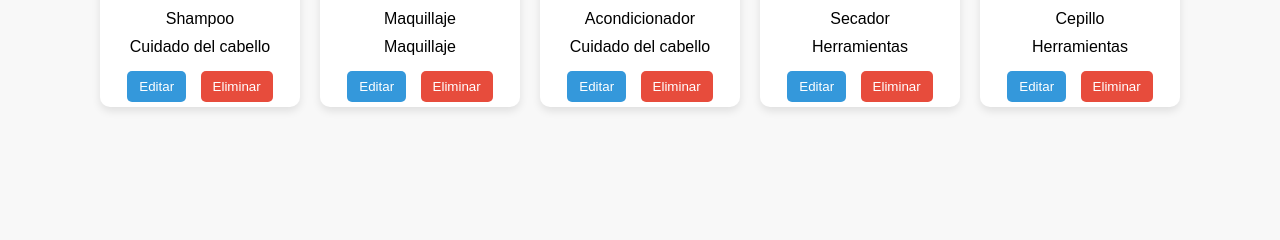
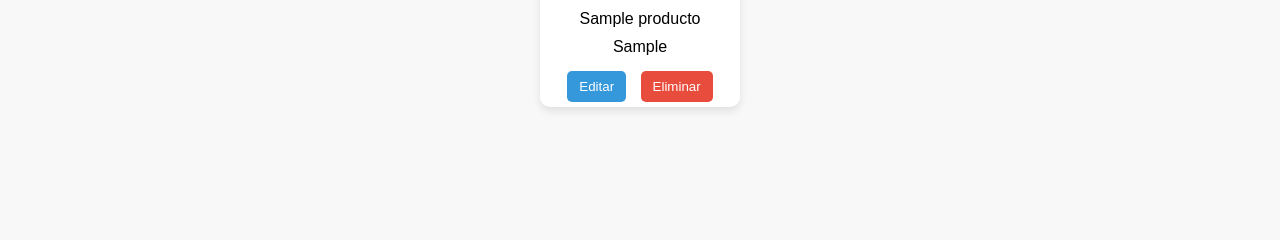
Before and after one commit to josejimenez20/PrograIII-CII, a Flask app: page /productos in a window 1280 px wide. Shown: the part 187-427 px from the top of the page. Run offline with Flask 3, Linux system fonts and the light colour scheme; tables that the repository leaves empty hold one stand-in row (values such as "Sample post"); some libraries are stand-ins or nearby versions.

Commit message:
CRUD funcionando al 100%

```diff
--- a/app.py
+++ b/app.py
@@ -27,8 +27,6 @@ class Producto(db.Model):
     nombre = db.Column(db.String(100), nullable=False)
     categoria = db.Column(db.String(100), nullable=False)
 
-    def __repr__(self):
-        return f'<Producto {self.nombre}>'
 
 # Ruta para la página principal
 @app.route('/')
--- a/templates/productos.html
+++ b/templates/productos.html
@@ -92,40 +92,32 @@
   </style>
 </head>
 <body>
-  <!-- Encabezado -->
   <header>
     <h1>Productos</h1>
   </header>
 
-  <!-- Barra de búsqueda -->
   <div class="search-bar">
     <label for="search">Buscar productos:</label>
     <input type="text" id="search" placeholder="Buscar..." oninput="filterProducts()">
   </div>
 
-  <!-- Botón de agregar producto -->
   <div style="text-align: center; margin-bottom: 20px;">
     <button class="add-btn" onclick="addProduct()">Agregar Producto</button>
   </div>
 
-  <!-- Carrusel de productos -->
-  <div class="carousel" id="product-carousel">
-    <!-- Productos renderizados dinámicamente -->
-  </div>
+  <div class="carousel" id="product-carousel"></div>
 
-  <!-- Scripts -->
   <script src="https://cdn.jsdelivr.net/npm/alertifyjs@1.13.1/build/alertify.min.js"></script>
   <script>
-    // Productos iniciales
-    const products = [
-      { id: 1, name: 'Shampoo', category: 'Cuidado del cabello' },
-      { id: 2, name: 'Maquillaje', category: 'Maquillaje' },
-      { id: 3, name: 'Acondicionador', category: 'Cuidado del cabello' },
-      { id: 4, name: 'Secador', category: 'Herramientas' },
-      { id: 5, name: 'Cepillo', category: 'Herramientas' }
-    ];
+    const products = [];
 
-    // Renderizar productos
+    window.onload = async () => {
+      const response = await fetch('/get_products');
+      const data = await response.json();
+      products.push(...data.products);
+      renderProducts();
+    };
+
     const renderProducts = (filteredProducts = products) => {
       const carousel = document.getElementById('product-carousel');
       carousel.innerHTML = '';
@@ -140,12 +132,11 @@
           <button class="edit-btn" onclick="editProduct(${product.id})">Editar</button>
           <button class="delete-btn" onclick="confirmDelete(${product.id})">Eliminar</button>
         `;
-        slide.style.display = 'block'; // Mostrar productos renderizados
+        slide.style.display = 'block';
         carousel.appendChild(slide);
       });
     };
 
-    // Filtrar productos por nombre o categoría
     const filterProducts = () => {
       const searchValue = document.getElementById('search').value.toLowerCase();
       const filteredProducts = products.filter(product =>
@@ -155,17 +146,22 @@
       renderProducts(filteredProducts);
     };
 
-    // Confirmar eliminación
-    const confirmDelete = (productId) => {
+    const confirmDelete = async (id) => {
       alertify.confirm(
         'Confirmar Eliminación',
         '¿Estás seguro de que deseas eliminar este producto?',
-        () => {
-          const index = products.findIndex(p => p.id === productId);
+        async () => {
+          const response = await fetch(`/delete_product/${id}`, { method: 'DELETE' });
+          const result = await response.json();
+          if (response.ok) {
+            const index = products.findIndex(p => p.id === id);
             if (index !== -1) {
               products.splice(index, 1);
-            filterProducts(); // Aplicar búsqueda al eliminar
+              filterProducts();
               alertify.success('Producto eliminado con éxito');
+            }
+          } else {
+            alertify.error(result.message);
           }
         },
         () => {
@@ -174,43 +170,53 @@
       );
     };
 
-    // Agregar producto
-    const addProduct = () => {
+    const addProduct = async () => {
       const name = prompt('Introduce el nombre del producto:');
       const category = prompt('Introduce la categoría del producto:');
       if (name && category) {
-        const newProduct = {
-          id: products.length + 1,
-          name,
-          category
-        };
-        products.push(newProduct);
-        filterProducts(); // Aplicar búsqueda después de agregar
-        alertify.success('Producto agregado con éxito');
+        const response = await fetch('/add_product', {
+          method: 'POST',
+          headers: { 'Content-Type': 'application/json' },
+          body: JSON.stringify({ name, category }),
+        });
+        const result = await response.json();
+        if (response.ok) {
+          products.push({ id: result.id, name, category });
+          filterProducts();
+          alertify.success('Producto agregado exitosamente');
+        } else {
+          alertify.error(result.message);
+        }
       } else {
         alertify.error('El nombre y la categoría son obligatorios');
       }
     };
 
-    // Editar producto
-    const editProduct = (productId) => {
-      const product = products.find(p => p.id === productId);
+    const editProduct = async (id) => {
+      const newName = prompt('Nuevo nombre del producto:');
+      const newCategory = prompt('Nueva categoría del producto:');
+      if (newName && newCategory) {
+        const response = await fetch(`/edit_product/${id}`, {
+          method: 'PUT',
+          headers: { 'Content-Type': 'application/json' },
+          body: JSON.stringify({ name: newName, category: newCategory }),
+        });
+        const result = await response.json();
+        if (response.ok) {
+          const product = products.find(p => p.id === id);
           if (product) {
-        const newName = prompt('Nuevo nombre del producto:', product.name);
-        const newCategory = prompt('Nueva categoría del producto:', product.category);
-        if (newName && newCategory) {
             product.name = newName;
             product.category = newCategory;
-          filterProducts(); // Aplicar búsqueda después de editar
-          alertify.success('Producto modificado con éxito');
+            filterProducts();
+            alertify.success('Producto editado exitosamente');
+          }
+        } else {
+          alertify.error(result.message);
+        }
       } else {
         alertify.error('Ambos campos son obligatorios');
       }
-      }
     };
-
-    // Inicializar la página
-    renderProducts();
   </script>
 </body>
 </html>
```
Lines whose indentation alone changed are shown as unchanged.
